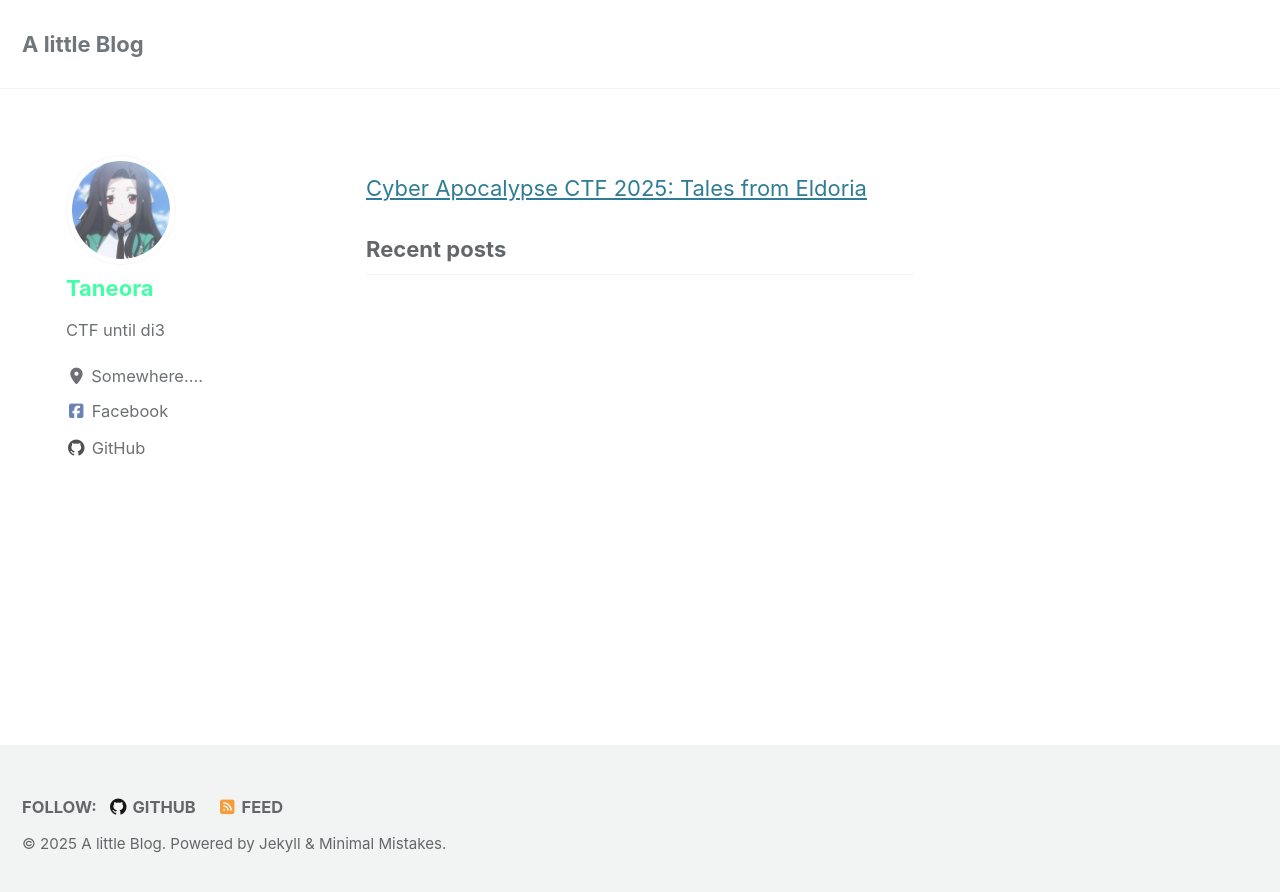
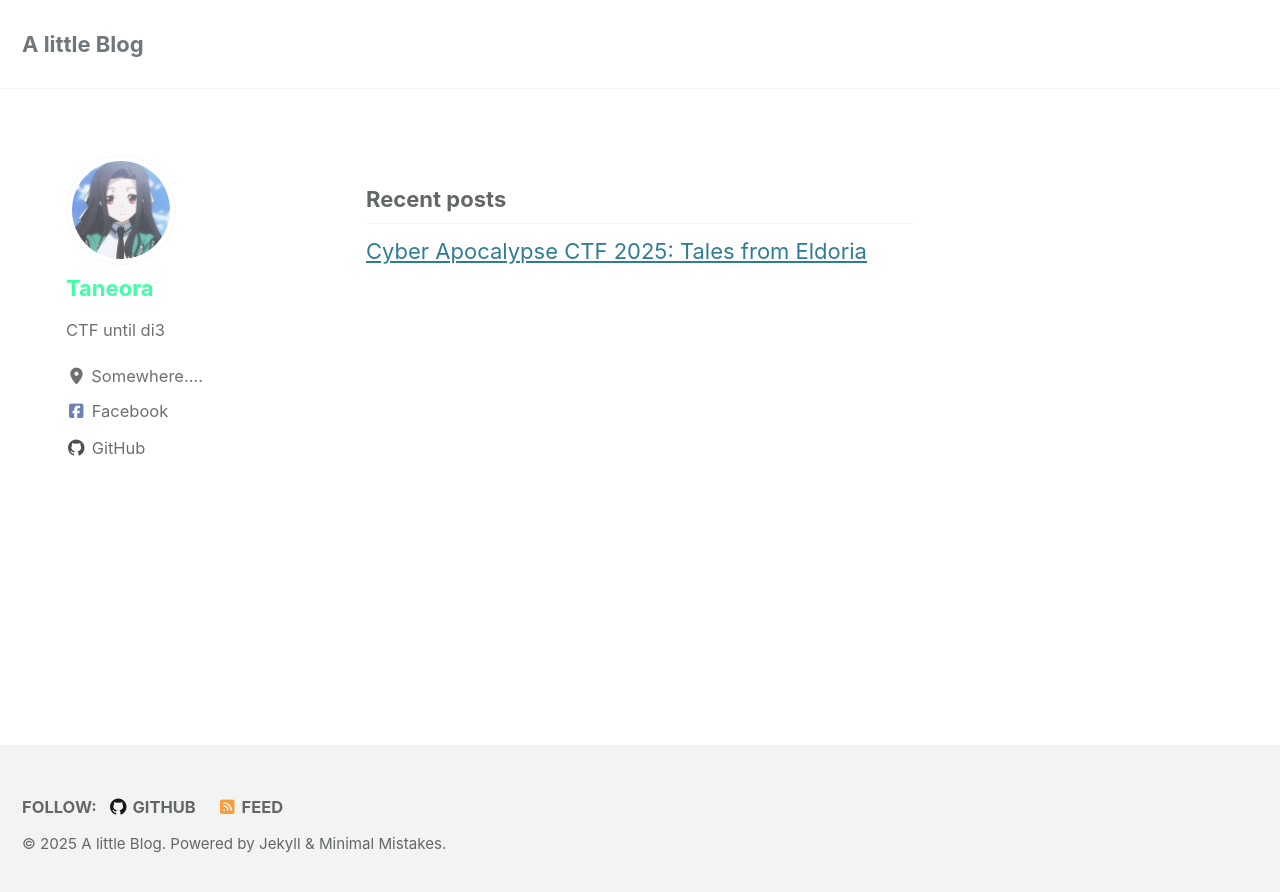
Before and after one commit to dungNHVhust/dungnhvhust.github.io, a Jekyll site: the page built from index.html, in a window 1280 px wide. Shown: the top 892 px of the page. Built offline with Jekyll 4.4.1, drawn with Linux system fonts in a browser that asks for light colours; cached includes are drawn as plain includes; the list of posts is cut into pages by our own code.

Commit message:
fix ui dashboard

```diff
--- a/_layouts/home.html
+++ b/_layouts/home.html
@@ -2,9 +2,8 @@
 layout: archive
 ---
 
+<h3 class="archive__subtitle">{{ site.data.ui-text[site.locale].recent_posts | default: "Recent Posts" }}</h3>
 {{ content }}
-
-<h3 class="archive__subtitle">{{ site.data.ui-text[site.locale].recent_posts | default: "Recent Posts" }}</h3>
 
 {% if paginator %}
   {% assign posts = paginator.posts %}
```
